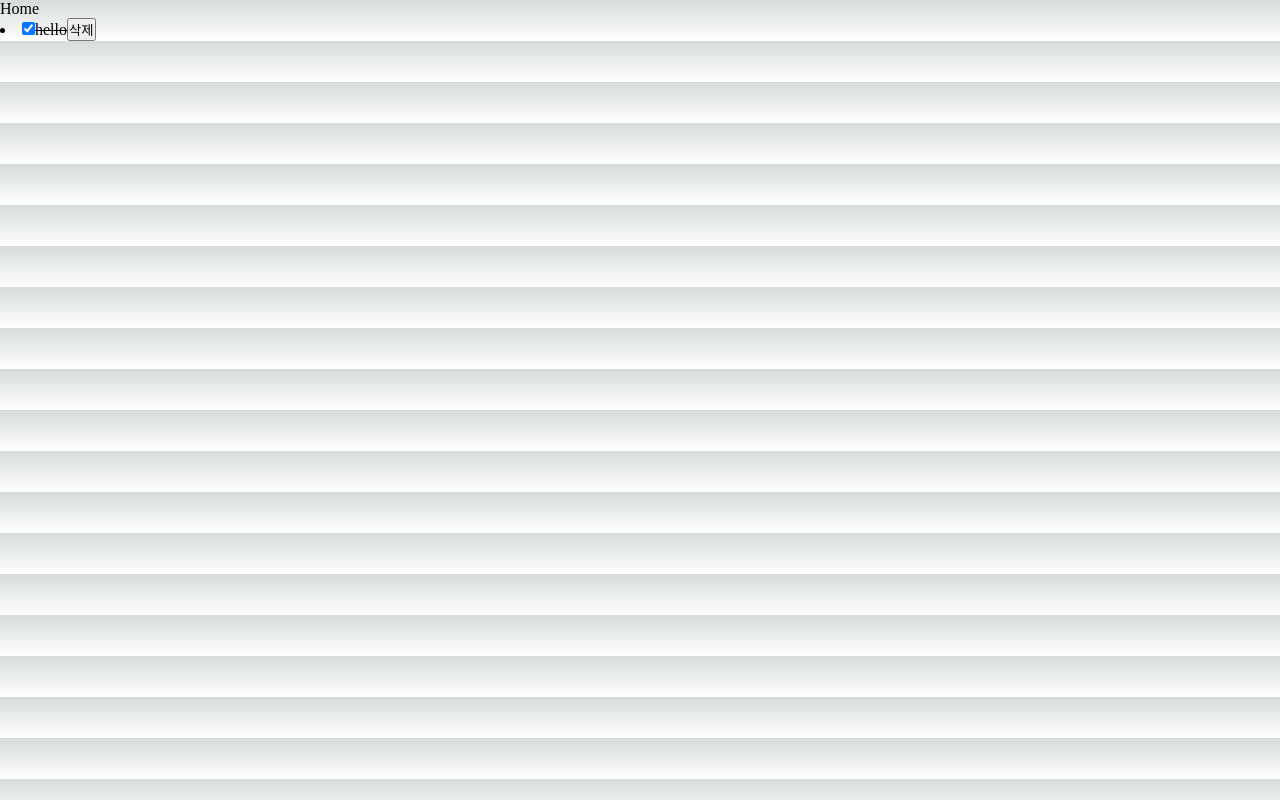
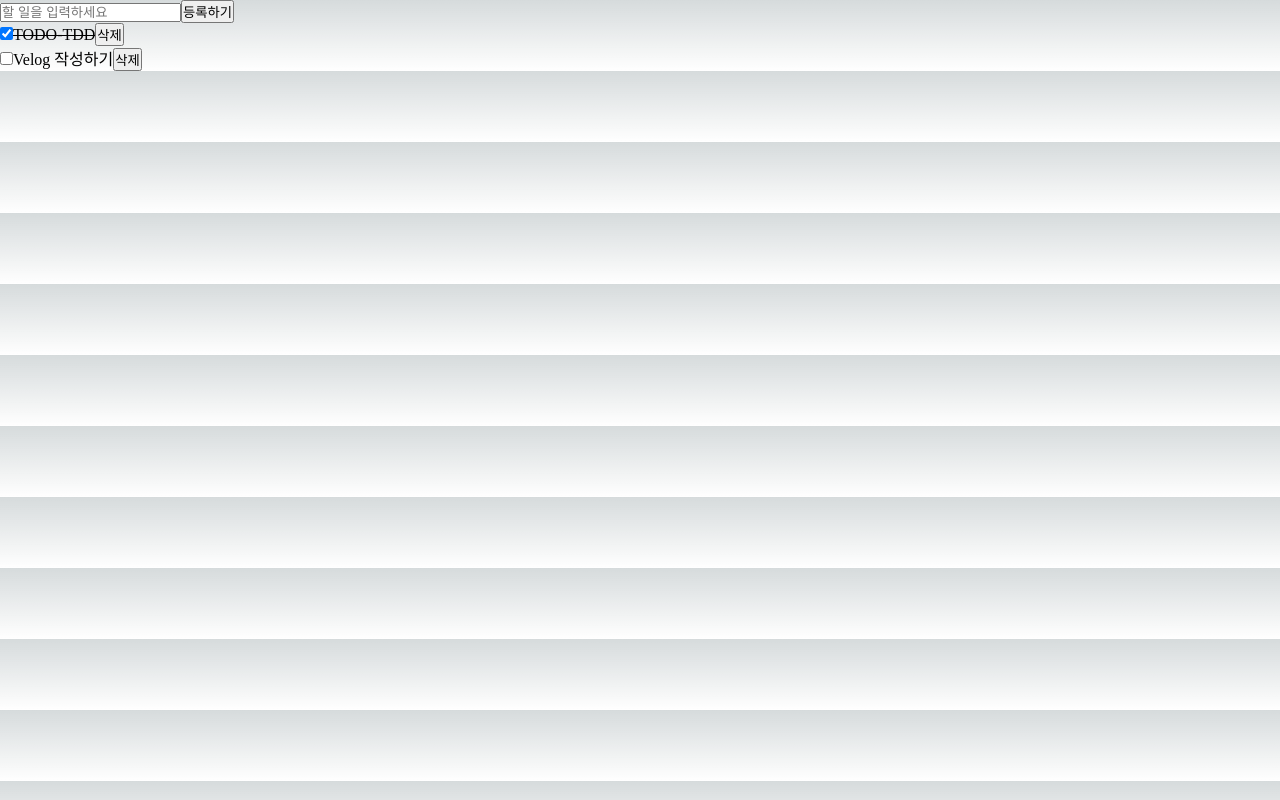
Before and after one commit to jinkook0126/TDD-TODO, a Next.js app: page / in a window 1280 px wide. Built offline with nearby package versions, Linux system fonts and the light colour scheme.

Commit message:
TDD를 통해 간단한 TODO-LIST 생성🙌

```diff
--- /dev/null
+++ b/src/components/TodoApp.tsx
@@ -0,0 +1,66 @@
+import { useState, useEffect, useCallback } from "react";
+import { TodoForm } from "@/components/TodoForm";
+import { TodoList } from "@/components/TodoList";
+import { Todo } from "@/types/todoProps";
+import { todo } from "node:test";
+
+export const TodoApp = () => {
+  const [todos, setTodos] = useState<Todo[]>([]);
+  useEffect(() => {
+    const data = [
+      {
+        id: 1,
+        text: "TODO-TDD",
+        done: true,
+      },
+      {
+        id: 2,
+        text: "Velog 작성하기",
+        done: false,
+      },
+    ];
+    setTodos(data);
+  }, []);
+  const onInsert = useCallback(
+    (value: string) => {
+      const newId = todos.length - 1 ? todos[todos.length - 1].id + 1 : 1;
+      const newData = {
+        id: newId,
+        text: value,
+        done: false,
+      };
+      setTodos([...todos, newData]);
+    },
+    [todos]
+  );
+  const onRemove = useCallback(
+    (id: number) => {
+      const filtered = todos.filter((todo) => todo.id !== id);
+      setTodos(filtered);
+    },
+    [todos]
+  );
+  const handleCheckBox = useCallback(
+    (id: number, done: boolean) => {
+      const filtered = todos.map((todo) => {
+        if (todo.id === id) {
+          return { ...todo, ...{ done: done } };
+        } else {
+          return todo;
+        }
+      });
+      setTodos(filtered);
+    },
+    [todos]
+  );
+  return (
+    <div>
+      <TodoForm onInsert={onInsert} />
+      <TodoList
+        onRemove={onRemove}
+        todos={todos}
+        handleCheckBox={handleCheckBox}
+      />
+    </div>
+  );
+};
--- a/src/components/TodoItem.tsx
+++ b/src/components/TodoItem.tsx
@@ -4,13 +4,19 @@ import { useCallback } from "react";
 interface LabelProps {
   checked: boolean;
 }
-export const TodoItem = ({ todo, onRemove }: TodoItemProps) => {
+export const TodoItem = ({ todo, onRemove, handleCheckBox }: TodoItemProps) => {
   const { id, text, done } = todo;
   const remove = useCallback(() => onRemove(id), [id, onRemove]);
 
   return (
     <li>
-      <input type="checkbox" id={text} checked={done} readOnly />
+      <input
+        type="checkbox"
+        id={text}
+        checked={done}
+        onChange={() => handleCheckBox(id, !done)}
+        readOnly
+      />
       <label
         htmlFor={text}
         style={{ textDecoration: done ? "line-through" : "none" }}
--- a/src/components/TodoList.tsx
+++ b/src/components/TodoList.tsx
@@ -1,10 +1,19 @@
 import { TodoListProps } from "@/types/todoProps";
 import { TodoItem } from "./TodoItem";
 
-export const TodoList = ({ todos, onRemove }: TodoListProps) => (
+export const TodoList = ({
+  todos,
+  onRemove,
+  handleCheckBox,
+}: TodoListProps) => (
   <ul data-testid="TodoList">
     {todos.map((todo) => (
-      <TodoItem todo={todo} key={todo.id} onRemove={onRemove} />
+      <TodoItem
+        todo={todo}
+        key={todo.id}
+        onRemove={onRemove}
+        handleCheckBox={handleCheckBox}
+      />
     ))}
   </ul>
 );
--- a/src/pages/index.tsx
+++ b/src/pages/index.tsx
@@ -1,14 +1,6 @@
-import { TodoItem } from "@/components/TodoItem";
+import { TodoApp } from "@/components/TodoApp";
 import type { NextPage } from "next";
 
-const Home: NextPage = () => (
-  <div>
-    <div>Home</div>
-    <TodoItem
-      onRemove={(id) => console.log(id)}
-      todo={{ id: 1, text: "hello", done: true }}
-    />
-  </div>
-);
+const Home: NextPage = () => <TodoApp />;
 
 export default Home;
--- a/src/types/todoProps.ts
+++ b/src/types/todoProps.ts
@@ -9,9 +9,11 @@ export interface TodoProps {
 
 export interface TodoItemProps extends TodoProps {
   onRemove: (id: number) => void;
+  handleCheckBox: (id: number, done: boolean) => void;
 }
 
 export interface TodoListProps {
   todos: Todo[];
   onRemove: (id: number) => void;
+  handleCheckBox: (id: number, done: boolean) => void;
 }
```
Also changed, not shown: 2 other files (tests, documents, lock files or other folders).
